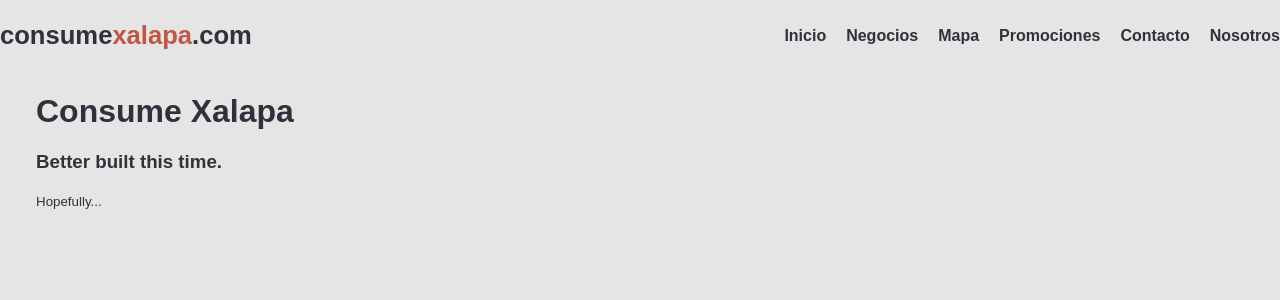
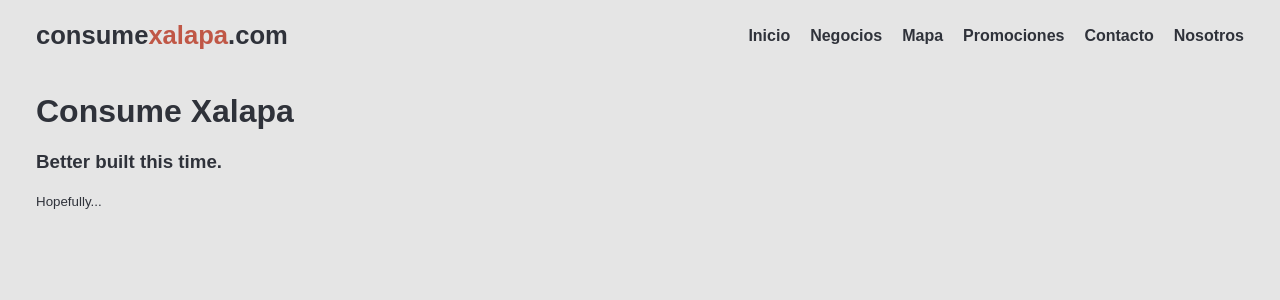
Before and after one commit to JoseCrz/consume-xalapa, a Next.js app: page / in a window 1280 px wide. Shown: the top 300 px of the page. Built offline with nearby package versions, Linux system fonts and the light colour scheme.

Commit message:
Update minor Layout structure change

```diff
--- a/components/Layout/index.js
+++ b/components/Layout/index.js
@@ -7,8 +7,10 @@
 export const Layout = ({ children }) => {
   return (
     <>
-      <Navbar />
-      <Main>{children}</Main>
+      <Main>
+        <Navbar />
+        {children}
+      </Main>
     </>
   );
 };
```
